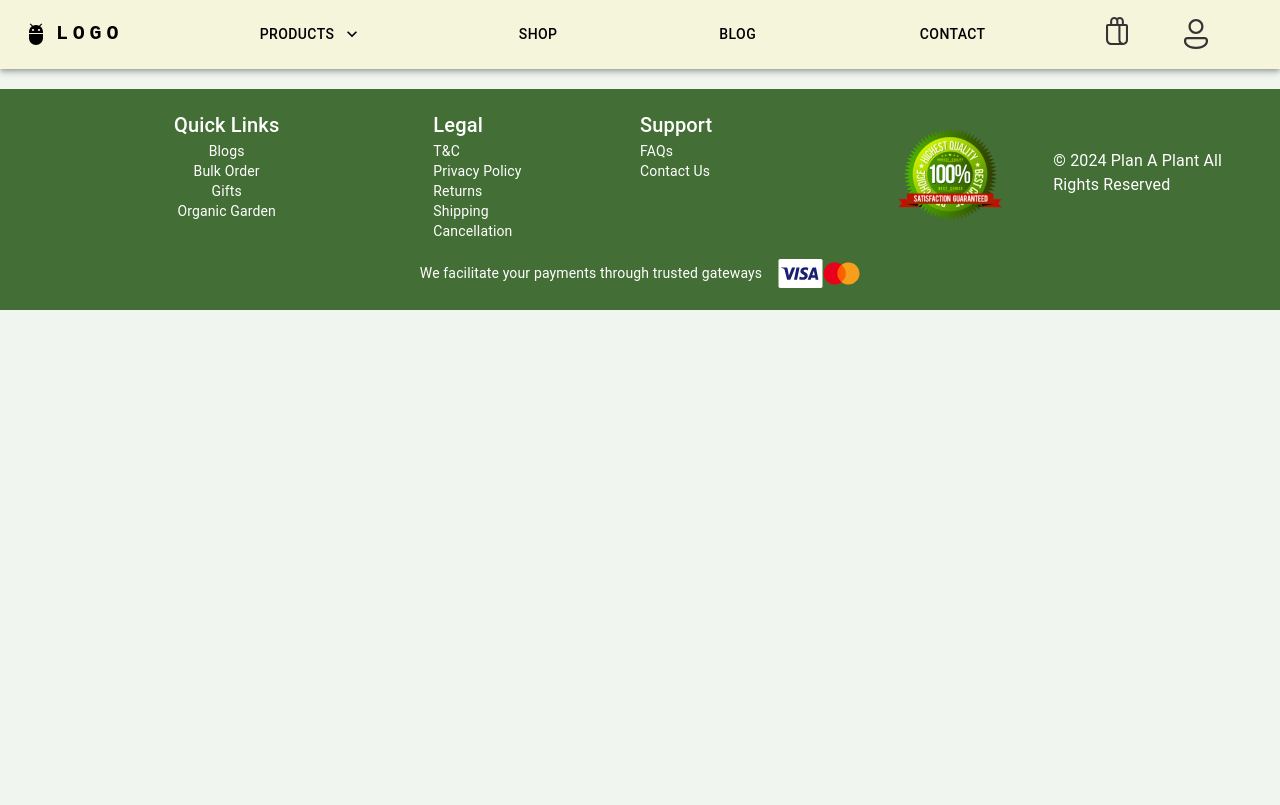
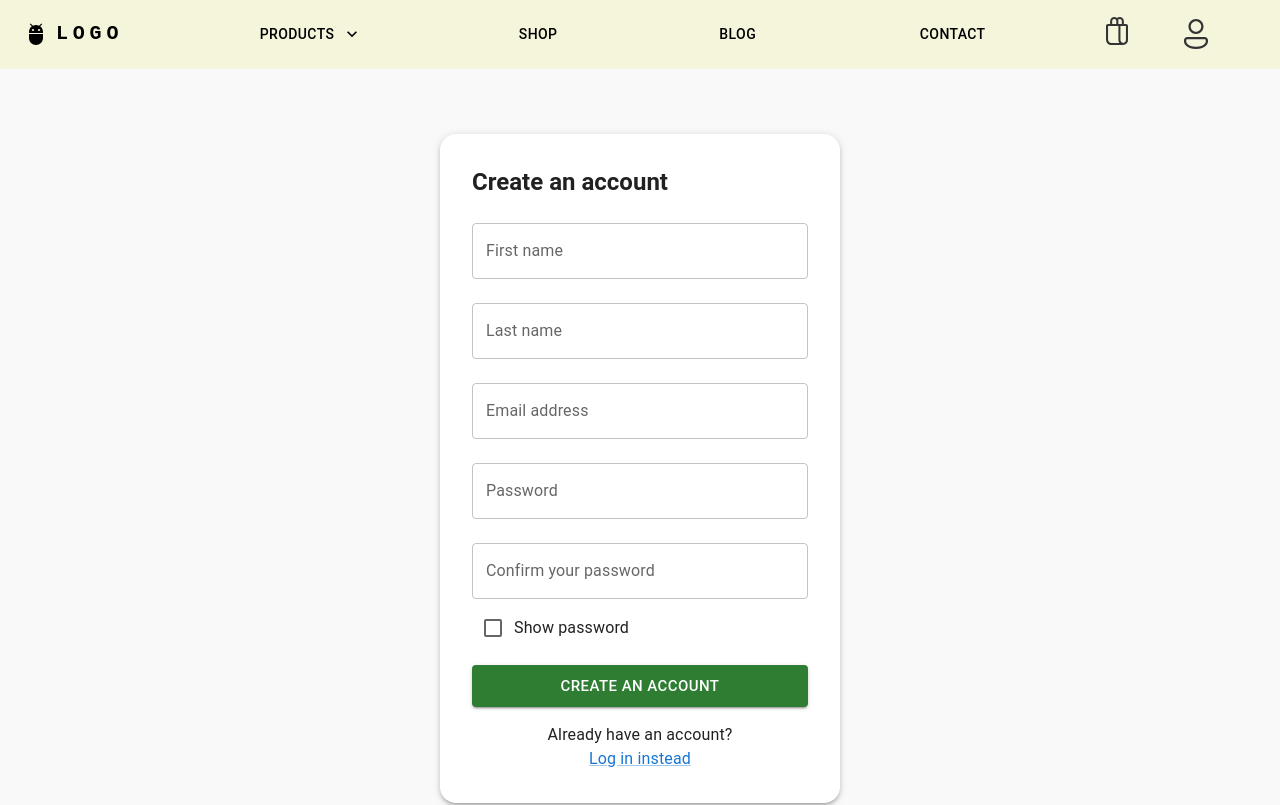
Before and after one commit to YumaTn/plant, a React (Create React App) app: page /signup in a window 1280 px wide. Shown: the top 805 px of the page. Built offline with nearby package versions, Linux system fonts and the light colour scheme.

Commit message:
signup, signin

```diff
--- a/src/App.js
+++ b/src/App.js
@@ -12,9 +12,10 @@ import OrderHistoryDetail from './components/OrderHistory/OrderHistoryDetail';
 import ShopProductBanner from './components/Shop/ShopProductBanner';
 import FilterPlant from './components/Shop/FilterPlant';
 import ShopProduct from './components/Shop/ShopProduct';
-import BlogProductBanner from './components/Blog/BlogBanner';
 import BlogDetail from './components/Blog/BlogDetail';
 import Footer from './components/Footer';
+import SignUp from './components/Login/SignUp';
+import SignIn from './components/Login/SignIn';
 
 const ShopPage = () => {
   return (
@@ -37,12 +38,14 @@ function App() {
     <BrowserRouter>
       <Layout>
         <Routes>
+          <Route path="/signup" element={<SignUp />} />
+          <Route path="/signin" element={<SignIn />} />
           <Route path="/" element={<Home />} />
-          <Route path="/blog" element={<Blog />}/>
+          <Route path="/blog" element={<Blog />} />
           <Route path="/contact" element={<Contact />} />
           <Route path="/cart" element={<Cart />} />
           <Route path="/shop" element={<ShopPage />} />
-        <Route path="/blogdetail/:id" element={<BlogDetail />} />
+          <Route path="/blogdetail/:id" element={<BlogDetail />} />
           <Route path="/user"
             element={
               <Box display="flex">
@@ -80,7 +83,7 @@ function App() {
             }
           />
         </Routes>
-        <Footer/>
+        <Footer />
       </Layout>
     </BrowserRouter>
   );
--- /dev/null
+++ b/src/components/Login/SignIn.jsx
@@ -0,0 +1,85 @@
+import React, { useState } from 'react';
+import { Box, TextField, Button, Typography, Link } from '@mui/material';
+import { useNavigate } from 'react-router-dom';
+
+const SignIn = () => {
+    const [email, setEmail] = useState('');
+    const [password, setPassword] = useState('');
+    const [error, setError] = useState('');
+    const navigate = useNavigate();
+
+    const handleSignIn = async () => {
+        try {
+            const response = await fetch('https://66f96f9fafc569e13a98c7b5.mockapi.io/Sign');
+            const users = await response.json();
+            const user = users.find((user) => user.email === email && user.password === password);
+
+            if (user) {
+                alert('Login successful!');
+                navigate('/');
+            } else {
+                setError('Invalid email or password');
+            }
+        } catch (error) {
+            setError('Failed to sign in');
+        }
+    };
+
+    return (
+        <Box
+            display="flex"
+            justifyContent="center"
+            alignItems="center"
+            minHeight="100vh"
+            bgcolor="#f9f9f9"
+        >
+            <Box
+                p={4}
+                borderRadius={4}
+                boxShadow={3}
+                maxWidth={400}
+                bgcolor="white"
+            >
+                <Typography variant="h5" fontWeight="bold" gutterBottom>
+                    Sign in
+                </Typography>
+                {error && <Typography color="error">{error}</Typography>}
+                <TextField
+                    label="Email or mobile phone number"
+                    fullWidth
+                    variant="outlined"
+                    margin="normal"
+                    value={email}
+                    onChange={(e) => setEmail(e.target.value)}
+                />
+                <TextField
+                    label="Your password"
+                    type="password"
+                    fullWidth
+                    variant="outlined"
+                    margin="normal"
+                    value={password}
+                    onChange={(e) => setPassword(e.target.value)}
+                />
+                <Button
+                    variant="contained"
+                    color="success"
+                    fullWidth
+                    size="large"
+                    sx={{ mt: 2 }}
+                    onClick={handleSignIn}
+                >
+                    Log in
+                </Button>
+                <Box mt={2} textAlign="center">
+                    <Typography>New to our community?</Typography>
+                    <Link onClick={() => navigate('/signup')} style={{ cursor: 'pointer' }}>
+                        Create an account
+                    </Link>
+                </Box>
+            </Box>
+        </Box>
+    );
+};
+
+export default SignIn;
--- /dev/null
+++ b/src/components/Login/SignUp.jsx
@@ -0,0 +1,134 @@
+import React, { useState } from 'react';
+import { Box, TextField, Button, Checkbox, Typography, Link } from '@mui/material';
+import { useNavigate } from 'react-router-dom';
+
+const SignUp = () => {
+    const [firstName, setFirstName] = useState('');
+    const [lastName, setLastName] = useState('');
+    const [email, setEmail] = useState('');
+    const [password, setPassword] = useState('');
+    const [confirmPassword, setConfirmPassword] = useState('');
+    const [error, setError] = useState('');
+    const navigate = useNavigate();
+
+    const handleSignUp = async () => {
+        if (password !== confirmPassword) {
+            setError('Passwords do not match');
+            return;
+        }
+
+        try {
+            const response = await fetch('https://66f96f9fafc569e13a98c7b5.mockapi.io/Sign', {
+                method: 'POST',
+                headers: {
+                    'Content-Type': 'application/json',
+                },
+                body: JSON.stringify({
+                    firstName,
+                    lastName,
+                    email,
+                    password,
+                }),
+            });
+
+            if (response.ok) {
+                alert('Sign up successful! Please log in.');
+                navigate('/signin');
+            } else {
+                const data = await response.json();
+                setError(data.message || 'Sign up failed');
+            }
+        } catch (error) {
+            setError('Failed to sign up');
+        }
+    };
+
+    return (
+        <Box
+            display="flex"
+            justifyContent="center"
+            alignItems="center"
+            minHeight="100vh"
+            bgcolor="#f9f9f9"
+        >
+            <Box
+                p={4}
+                borderRadius={4}
+                boxShadow={3}
+                maxWidth={400}
+                bgcolor="white"
+            >
+                <Typography variant="h5" fontWeight="bold" gutterBottom>
+                    Create an account
+                </Typography>
+                {error && <Typography color="error">{error}</Typography>}
+                <TextField
+                    label="First name"
+                    fullWidth
+                    variant="outlined"
+                    margin="normal"
+                    value={firstName}
+                    onChange={(e) => setFirstName(e.target.value)}
+                />
+                <TextField
+                    label="Last name"
+                    fullWidth
+                    variant="outlined"
+                    margin="normal"
+                    value={lastName}
+                    onChange={(e) => setLastName(e.target.value)}
+                />
+                <TextField
+                    label="Email address"
+                    fullWidth
+                    variant="outlined"
+                    margin="normal"
+                    value={email}
+                    onChange={(e) => setEmail(e.target.value)}
+                />
+                <TextField
+                    label="Password"
+                    type="password"
+                    fullWidth
+                    variant="outlined"
+                    margin="normal"
+                    value={password}
+                    onChange={(e) => setPassword(e.target.value)}
+                />
+                <TextField
+                    label="Confirm your password"
+                    type="password"
+                    fullWidth
+                    variant="outlined"
+                    margin="normal"
+                    value={confirmPassword}
+                    onChange={(e) => setConfirmPassword(e.target.value)}
+                />
+                <Box display="flex" alignItems="center" justifyContent="space-between">
+                    <Box display="flex" alignItems="center">
+                        <Checkbox />
+                        <Typography>Show password</Typography>
+                    </Box>
+                </Box>
+                <Button
+                    variant="contained"
+                    color="success"
+                    fullWidth
+                    size="large"
+                    sx={{ mt: 2 }}
+                    onClick={handleSignUp}
+                >
+                    Create an account
+                </Button>
+                <Box mt={2} textAlign="center">
+                    <Typography>Already have an account?</Typography>
+                    <Link onClick={() => navigate('/signin')} style={{ cursor: 'pointer' }}>
+                        Log in instead
+                    </Link>
+                </Box>
+            </Box>
+        </Box>
+    );
+};
+
+export default SignUp;
```
Also changed, not shown: 1 other file (tests, documents, lock files or other folders).
